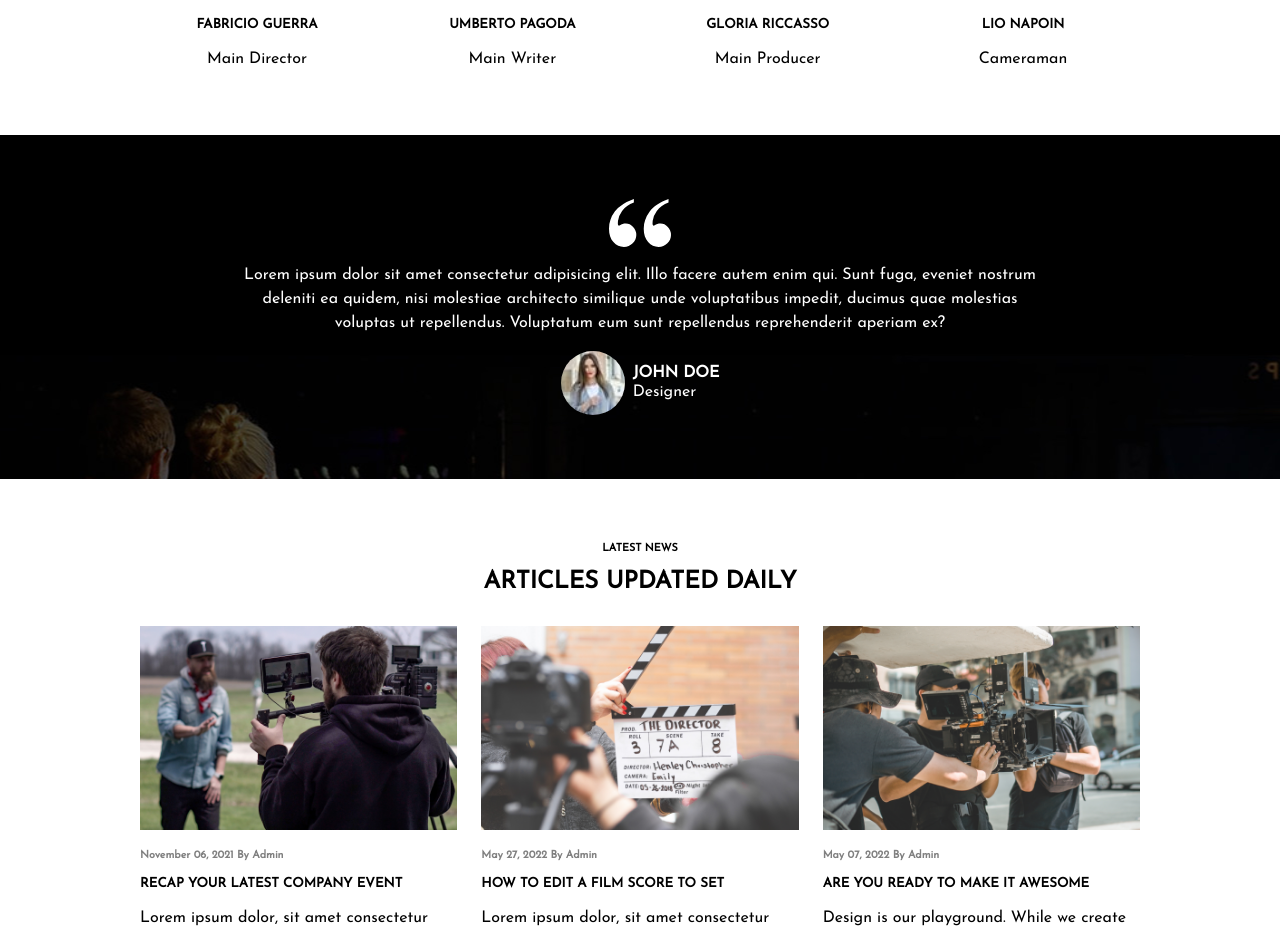
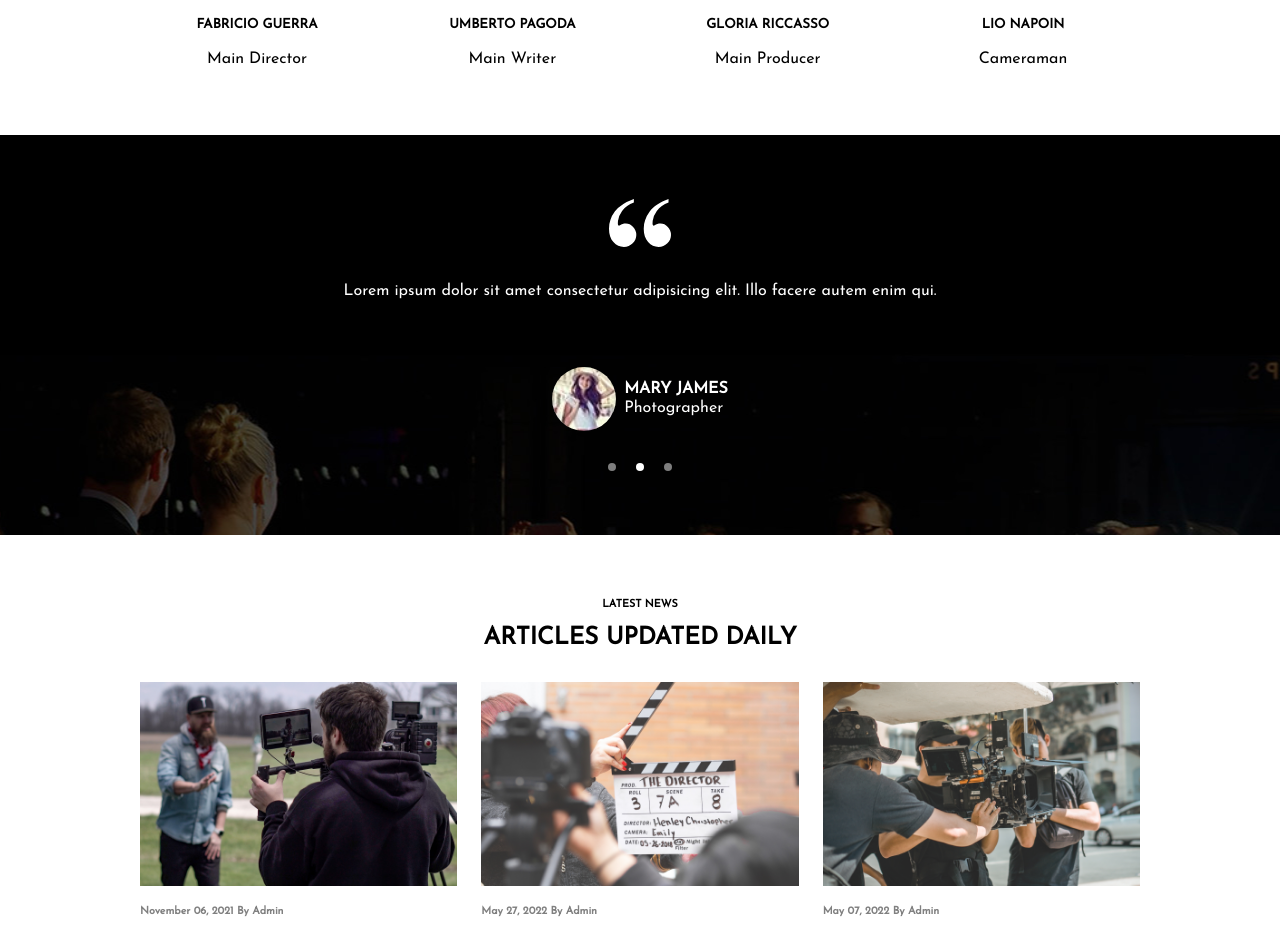
Before and after one commit to LorenzoNicco/proj-html-vuejs, a Vue app: page / in a window 1280 px wide. Shown: the part 3083-4013 px from the top of the page. Built offline with nearby package versions, Linux system fonts and the light colour scheme.

Commit message:
Add carosello testimonials

```diff
--- a/src/components/AppHeader.vue
+++ b/src/components/AppHeader.vue
@@ -142,14 +142,18 @@ export default {
                 list-style: none;
                 display: none;
                 background-color: black;
-                width: 15rem;
+                width: 16rem;
 
                 > li {
                     display: block;
                     padding: 1rem;
 
+                    &:hover {
+                        background-color: rgb(34, 34, 34);
+                    }
+
                     &:not(:last-child) {
-                        border-bottom: 1px solid darkgray;
+                        border-bottom: 1px solid $color-gray;
                     }
 
                     a {
--- a/src/components/AppMain.vue
+++ b/src/components/AppMain.vue
@@ -5,12 +5,14 @@ import aboutUsSection from "./aboutUsSection.vue";
 import DataAndPartners from "./DataAndPartners.vue";
 import CardsSection from "./CardsSection.vue";
 import FormSection from "./FormSection.vue";
+import SliderSection from "./SliderSection.vue";
 
 export default {
     name: "AppMain",
     data() {
         return {
             store,
+            carousel: store.testimonials.length,
             cardTitle: [
                 {
                     secondary: "PELICULA STUDIO",
@@ -232,7 +234,8 @@ export default {
         aboutUsSection,
         DataAndPartners,
         CardsSection,
-        FormSection
+        FormSection,
+        SliderSection
     }
 }
 </script>
@@ -303,7 +306,8 @@ export default {
         <!-- testimonials ------------------------------------------------------------->
         <section class="testimonials-section">
             <div>
-                <div class="comma-img">
+                <SliderSection :carousel="carousel"/>
+                <!-- <div class="comma-img">
                     <img src="/cinema/img/assets/image (20).svg" alt="img">
                 </div>
 
@@ -317,7 +321,7 @@ export default {
 
                         <span>Designer</span>
                     </div>
-                </div>
+                </div> -->
             </div>
         </section>
 
@@ -396,45 +400,45 @@ export default {
     background-image: url("/cinema/img/assets/Parallax-02.jpg");
     background-position: top;
 
-    > div {
-        width: 50%;
-        margin: 0 auto;
-        text-align: center;
-        @include container-small-size;
-        color: white;
+//     > div {
+//         width: 50%;
+//         margin: 0 auto;
+//         text-align: center;
+//         @include container-small-size;
+//         color: white;
 
-        >*:not(:last-child) {
-            margin-bottom: 1rem;
-        }
+//         // >*:not(:last-child) {
+//         //     margin-bottom: 1rem;
+//         // }
 
-        .comma-img {
-            height: 3rem;
+//         // .comma-img {
+//         //     height: 3rem;
 
-            img {
-                filter: invert(1);
-                height: 100%;
-            }
-        }
+//         //     img {
+//         //         filter: invert(1);
+//         //         height: 100%;
+//         //     }
+//         // }
 
-        p {
-            line-height: $line-height-media;
-        }
+//         // p {
+//         //     line-height: $line-height-media;
+//         // }
 
-        .profile-container {
-            @include flex-center;
+//         // .profile-container {
+//         //     @include flex-center;
 
-            img {
-                margin-right: 0.5rem;
-                height: 4rem;
-                width: 4rem;
-                border-radius: 50%;
-            }
+//         //     img {
+//         //         margin-right: 0.5rem;
+//         //         height: 4rem;
+//         //         width: 4rem;
+//         //         border-radius: 50%;
+//         //     }
 
-            > div {
-                text-align: start;
-                line-height: 1.2rem;
-            }
-        }
-    }
+//         //     > div {
+//         //         text-align: start;
+//         //         line-height: 1.2rem;
+//         //     }
+//         // }
+//     }
 }
 </style>
--- /dev/null
+++ b/src/components/SliderSection.vue
@@ -0,0 +1,127 @@
+<script>
+import { store } from "../store.js";
+
+export default {
+    name: "SliderSection",
+    data () {
+        return {
+            store,
+            slideIndex: 0,
+            autoplay: null
+        }
+    },
+    props: [
+        "carousel"
+    ],
+    methods: {
+        nextSlide () {
+            if (this.slideIndex < this.carousel - 1) {
+                this.slideIndex++;
+            }
+            else if (this.slideIndex == this.carousel - 1) {
+                this.slideIndex = 0;
+            }
+        },
+        prevSlide () {
+            if (this.slideIndex > 0) {
+                this.slideIndex--;
+            }
+            else if (this.slideIndex == 0) {
+                this.slideIndex = this.carousel - 1;
+            }
+        },
+    },
+    mounted () {
+        this.autoplay = setInterval(this.nextSlide, 3000);
+    }
+
+}
+</script>
+
+<template>
+    <!-- SEZIONE TESTIMONIALS ------------------------------------------------------------------------------------->
+    <div class="slide testimonials">
+        <div class="comma-img">
+            <img src="/cinema/img/assets/image (20).svg" alt="img">
+        </div>
+
+        <p>{{ store.testimonials[slideIndex].text }}</p>
+
+        <div class="profile-container">
+            <img :src="store.testimonials[slideIndex].pic" alt="img">
+
+            <div>
+                <h4>{{ store.testimonials[slideIndex].name }}</h4>
+
+                <span>{{ store.testimonials[slideIndex].job }}</span>
+            </div>
+        </div>
+
+        <div class="slide-dots">
+            <div class="dot" @click="slideIndex = 0" :class="{'active' : slideIndex == 0}"></div>
+            <div class="dot" @click="slideIndex = 1" :class="{'active' : slideIndex == 1}"></div>
+            <div class="dot" @click="slideIndex = 2" :class="{'active' : slideIndex == 2}"></div>
+        </div>
+    </div>
+</template>
+
+<style lang="scss" scoped>
+    // sezione testimonials-------------------------------------------------------------------------------------
+    .testimonials {
+        width: 50%;
+        margin: 0 auto;
+        text-align: center;
+        @include container-small-size;
+        color: white;
+
+        .comma-img {
+            height: 3rem;
+
+            img {
+                filter: invert(1);
+                height: 100%;
+            }
+        }
+
+        p {
+            line-height: $line-height-media;
+            margin: 2rem 0 1rem;
+            height: 72px;
+        }
+
+        .profile-container {
+            @include flex-center;
+
+            img {
+                margin-right: 0.5rem;
+                height: 4rem;
+                width: 4rem;
+                border-radius: 50%;
+            }
+
+            > div {
+                text-align: start;
+                line-height: 1.2rem;
+            }
+        }
+
+        .slide-dots {
+            @include flex-between;
+            width: 4rem;
+            margin: 2rem auto 0;
+
+            .dot {
+                height: 0.5rem;
+                width: 0.5rem;
+                border-radius: 50%;
+                background-color: rgb(126, 126, 126);
+
+                &.active {
+                    background-color: white;
+                }
+            }
+        }
+
+    }
+
+</style>
```
